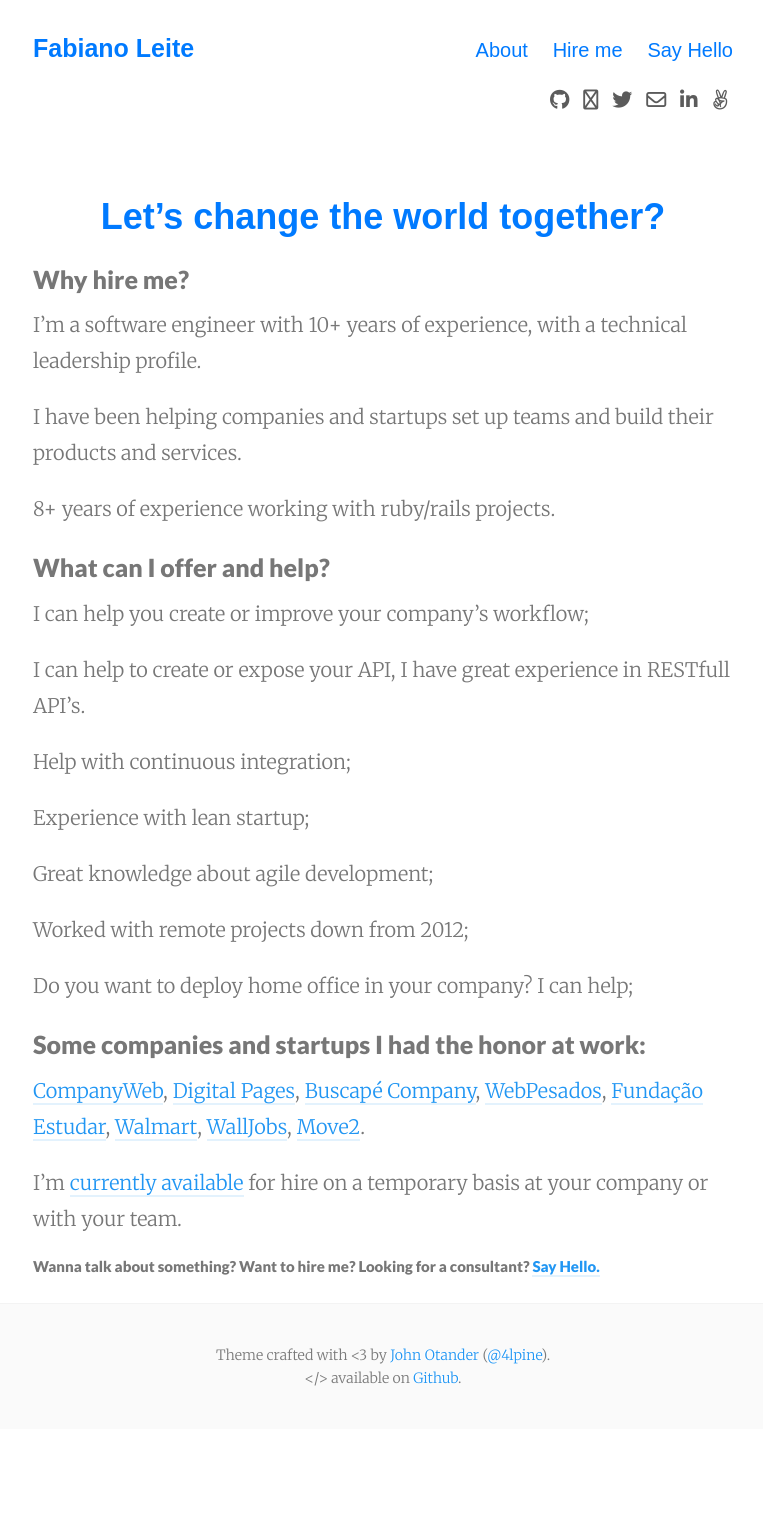
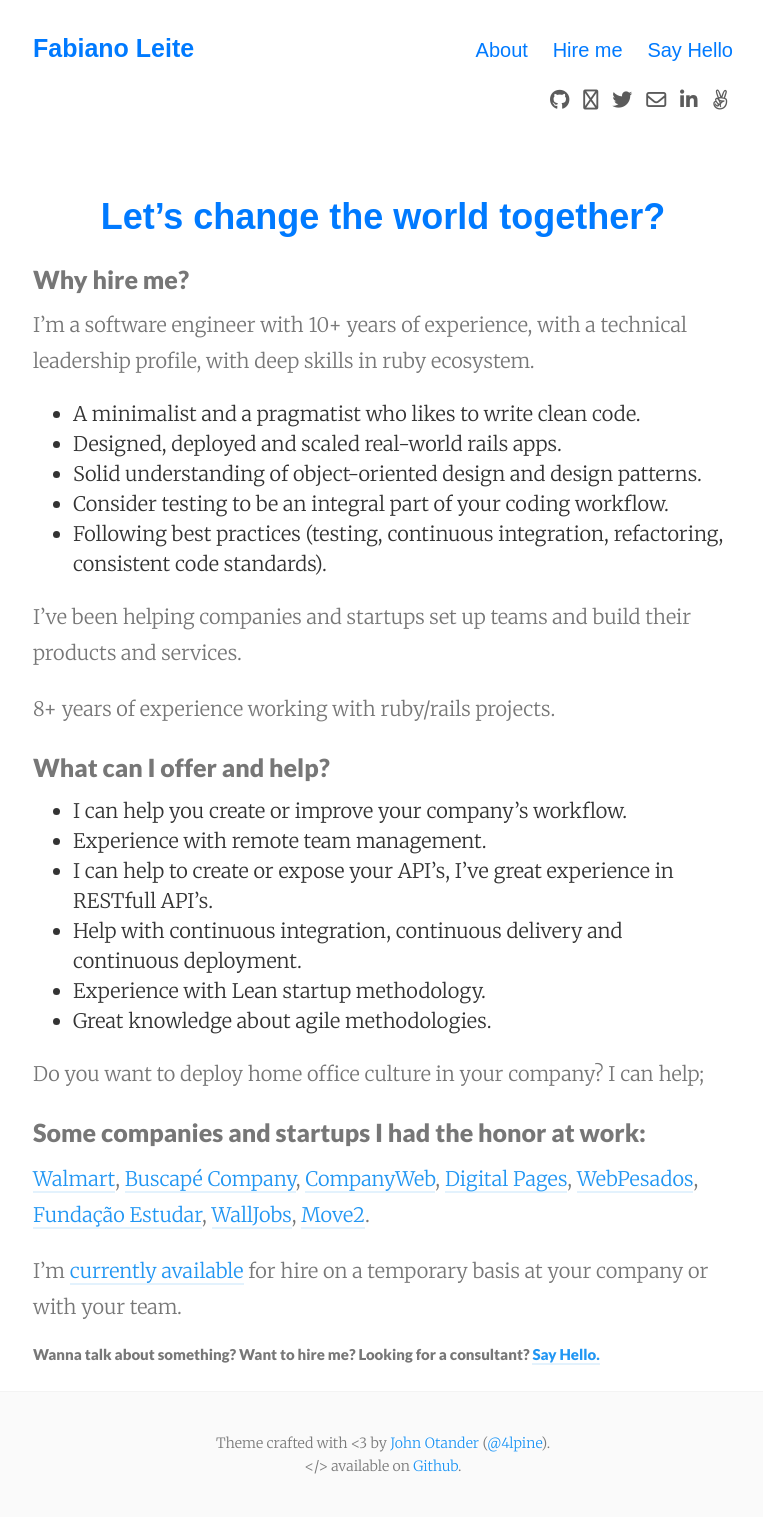
Before and after one commit to fabianoleittes/fabianoleittes.github.io, a Jekyll site: the page built from hire.md, in a window 1280 px wide. Shown: the whole page, without its empty margins (257-1020 px from the left). Built offline with Jekyll 4.4.1, drawn with Linux system fonts in a browser that asks for light colours; nearby versions of some CDN libraries; before the commit the page ends 1429 px from its top, so only the background shows below that.

Commit message:
Updating hire page.

```diff
--- a/hire.md
+++ b/hire.md
@@ -8,36 +8,36 @@ tags: about
 
 ### Why hire me?
 
-I'm a software engineer with 10+ years of experience, with a technical leadership profile.
+I'm a software engineer with 10+ years of experience, with a technical leadership profile, with deep skills in ruby ecosystem.
 
-I have been helping companies and startups set up teams and build their products and services.
+* A minimalist and a pragmatist who likes to write clean code.
+* Designed, deployed and scaled real-world rails apps.
+* Solid understanding of object-oriented design and design patterns.
+* Consider testing to be an integral part of your coding workflow.
+* Following best practices (testing, continuous integration, refactoring, consistent code standards).
+
+
+I've been helping companies and startups set up teams and build their products and services.
 
 8+ years of experience working with ruby/rails projects.
 
 
 ### What can I offer and help?
 
-I can help you create or improve your company's workflow;
+* I can help you create or improve your company's workflow.
+* Experience with remote team management.
+* I can help to create or expose your API's, I've great experience in RESTfull API's.
+* Help with continuous integration, continuous delivery and continuous deployment.
+* Experience with Lean startup methodology.
+* Great knowledge about agile methodologies.
 
-I can help to create or expose your API, I have great experience in RESTfull API's.
-
-Help with continuous integration;
-
-Experience with lean startup;
-
-Great knowledge about agile development;
-
-Worked with remote projects down from 2012;
-
-Do you want to deploy home office in your company? I can help;
+Do you want to deploy home office culture in your company? I can help;
 
 
 ### Some companies and startups I had the honor at work:
 
-[CompanyWeb](http://www.companyweb.com.br),
-[Digital Pages](http://digitalpages.com.br), [Buscapé Company](http://www.buscapecompany.com), [WebPesados](http://webpesados.com.br), [Fundação Estudar](https://www.estudar.org.br),
-[Walmart](https://www.walmart.com.br),
-[WallJobs](http://www.walljobs.com.br/), [Move2](http://move2.com.br).
+[Walmart](https://www.walmart.com.br), [Buscapé Company](http://www.buscapecompany.com), [CompanyWeb](http://www.companyweb.com.br), [Digital Pages](http://digitalpages.com.br), [WebPesados](http://webpesados.com.br),
+[Fundação Estudar](https://www.estudar.org.br), [WallJobs](http://www.walljobs.com.br/), [Move2](http://move2.com.br).
 
 I’m [currently available](/contact) for hire on a temporary basis at your company or with your team.
 
```
